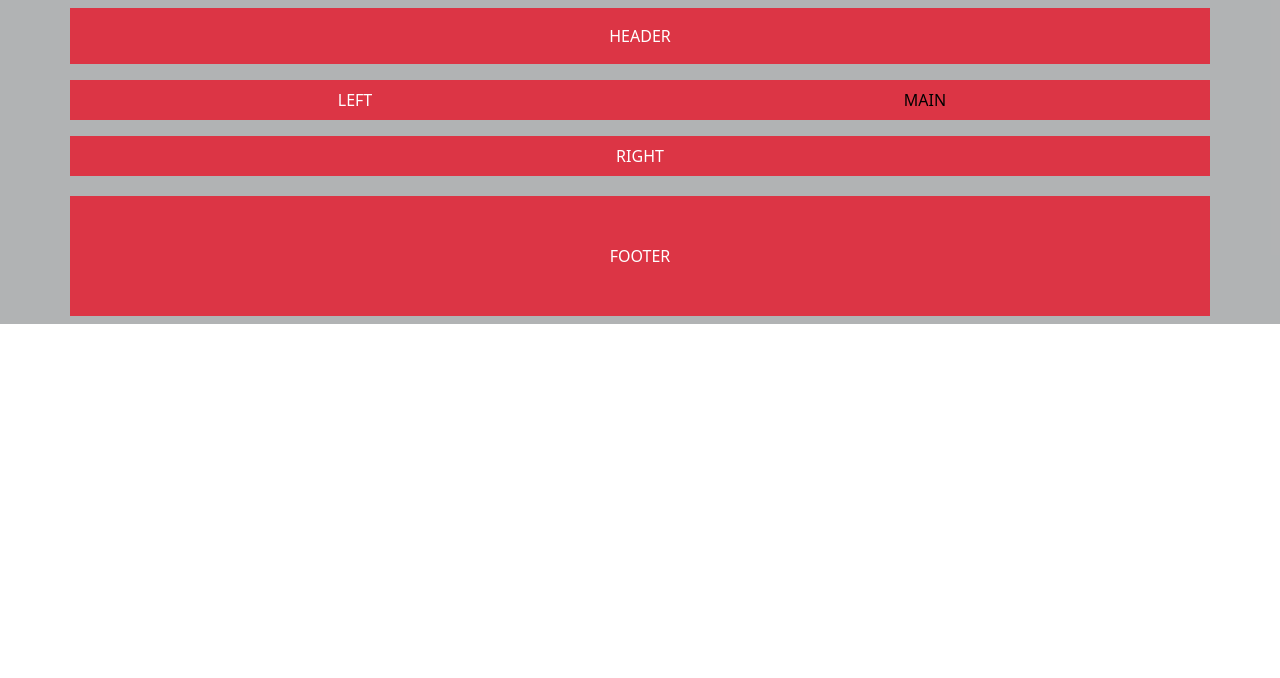
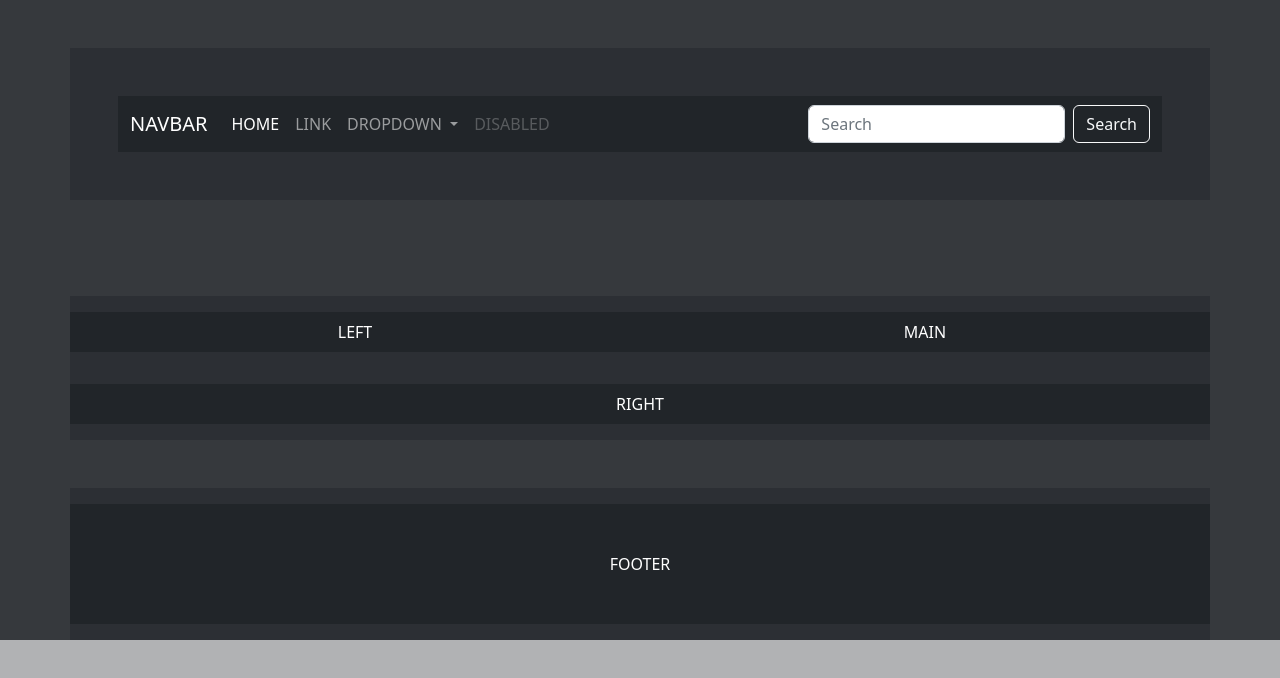
Before and after one commit to Mackedonec/bootstrap-test, a website: page index.html in a window 1280 px wide. Drawn offline with Linux system fonts and the light colour scheme.

Commit message:
немного стилизации

```diff
--- a/index.html
+++ b/index.html
@@ -1,5 +1,5 @@
 <!doctype html>
-<html lang="en">
+<html lang="zxx">
 
 <head>
   <meta charset="utf-8">
@@ -9,37 +9,89 @@
   <link rel="stylesheet" href="assets/css/style.css">
 </head>
 
-<body>
+<body class="bg-dark text-white" style="--bs-bg-opacity: .35;">
 
 
-  <header class="bg-dark p-2 text-white" style="--bs-bg-opacity: .35;">
+  <header class="pt-5 bg-dark text-white" style="--bs-bg-opacity: .85;">
 
-    <div class="container">
+    <div class="container text-white">
       <div class="row">
-        <div class="col bg-danger text-center text-uppercase py-3 mb-3">
-          <span>header</span>
+        <div class="col bg-dark text-center text-uppercase p-5 mb-5" style="--bs-bg-opacity: .45;">
+
+          <nav class="navbar navbar-expand-lg navbar-dark bg-dark">
+            <div class="container">
+              <a class="navbar-brand" href="#">Navbar</a>
+              <button class="navbar-toggler" type="button" data-bs-toggle="collapse"
+                data-bs-target="#navbarSupportedContent" aria-controls="navbarSupportedContent" aria-expanded="false"
+                aria-label="Toggle navigation">
+                <span class="navbar-toggler-icon"></span>
+              </button>
+              <div class="collapse navbar-collapse" id="navbarSupportedContent">
+                <ul class="navbar-nav me-auto mb-2 mb-lg-0">
+                  <li class="nav-item">
+                    <a class="nav-link active" aria-current="page" href="#">Home</a>
+                  </li>
+                  <li class="nav-item">
+                    <a class="nav-link" href="#">Link</a>
+                  </li>
+                  <li class="nav-item dropdown">
+                    <a class="nav-link dropdown-toggle" href="#" role="button" data-bs-toggle="dropdown"
+                      aria-expanded="false">
+                      Dropdown
+                    </a>
+                    <ul class="dropdown-menu">
+                      <li><a class="dropdown-item" href="#">Action</a></li>
+                      <li><a class="dropdown-item" href="#">Another action</a></li>
+                      <li>
+                        <hr class="dropdown-divider">
+                      </li>
+                      <li><a class="dropdown-item" href="#">Something else here</a></li>
+                    </ul>
+                  </li>
+                  <li class="nav-item">
+                    <a class="nav-link disabled">Disabled</a>
+                  </li>
+                </ul>
+                <form class="d-flex" role="search">
+                  <input class="form-control me-2" type="search" placeholder="Search" aria-label="Search">
+                  <button class="btn btn-outline-light" type="submit">Search</button>
+                </form>
+              </div>
+            </div>
+          </nav>
         </div>
       </div>
+  </header>
+
+  <main class="pt-5 bg-dark text-white" style="--bs-bg-opacity: .85;">
+
+    <div class="container bg-dark" style="--bs-bg-opacity: .45;">
       <div class="row">
-        <div class="col-xxl-6 col-xl-6 col-lg-6 bg-danger text-center text-uppercase p-2 mb-3 text-black">
+        <div class="col-xxl-6 col-xl-6 col-lg-6 bg-dark text-center text-uppercase p-2 my-3">
           <span>main</span>
         </div>
-        <div class="col-xxl-3 col-xl-6 col-lg-6 order-xl-first bg-danger text-center text-uppercase p-2 mb-3">
+        <div class="col-xxl-3 col-xl-6 col-lg-6 order-xl-first bg-dark text-center text-uppercase p-2 my-3">
           <span>left</span>
         </div>
-        <div class="col-xxl-3 col-xl-12 order-xl-last bg-danger text-center text-uppercase p-2 mb-3">
+        <div class="col-xxl-3 col-xl-12 order-xl-last bg-dark text-center text-uppercase p-2 my-3">
           <span>right</span>
         </div>
       </div>
+    </div>
+
+  </main>
+
+
+  <footer class="pt-5 bg-dark text-white" style="--bs-bg-opacity: .85;">
+    <div class="container bg-dark" style="--bs-bg-opacity: .45;">
       <div class="row">
-        <div class="col bg-danger text-center text-uppercase py-5 mt-1"><span>footer</span></div>
+        <div class="col bg-dark text-center text-uppercase py-5 my-3"><span>footer</span></div>
       </div>
     </div>
+    </div>
+  </footer>
 
-  </header>
-
-
-  <script src="assets/bootstrap-5.2.3-dist/js/bootstrap.min.js"></script>
+  <script src="assets/bootstrap-5.2.3-dist/js/bootstrap.bundle.min.js"></script>
 </body>
 
 </html>
```
